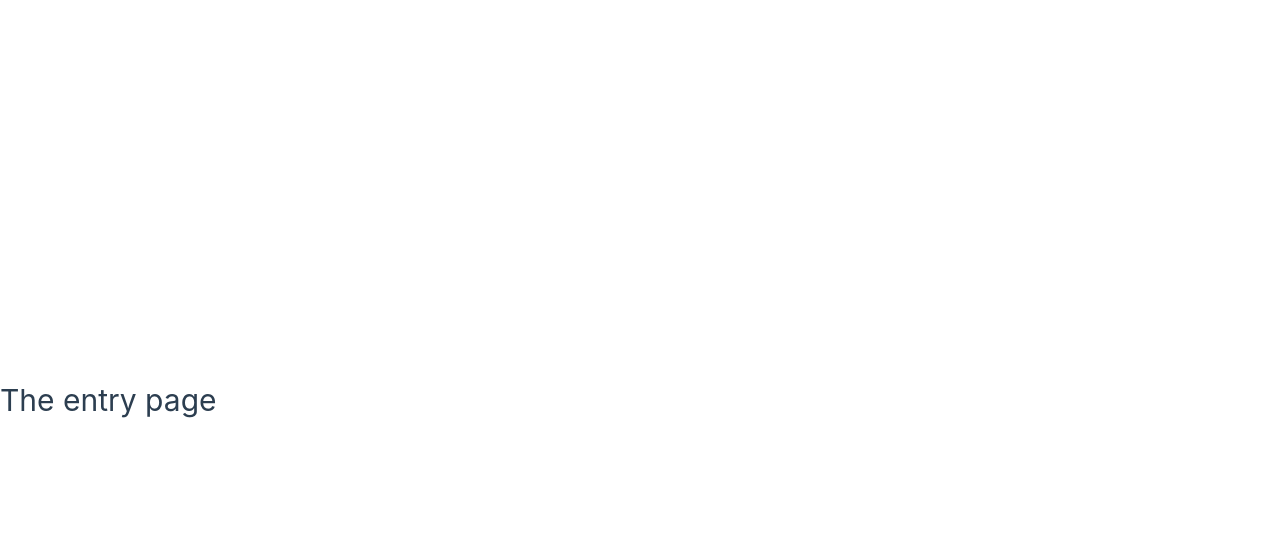
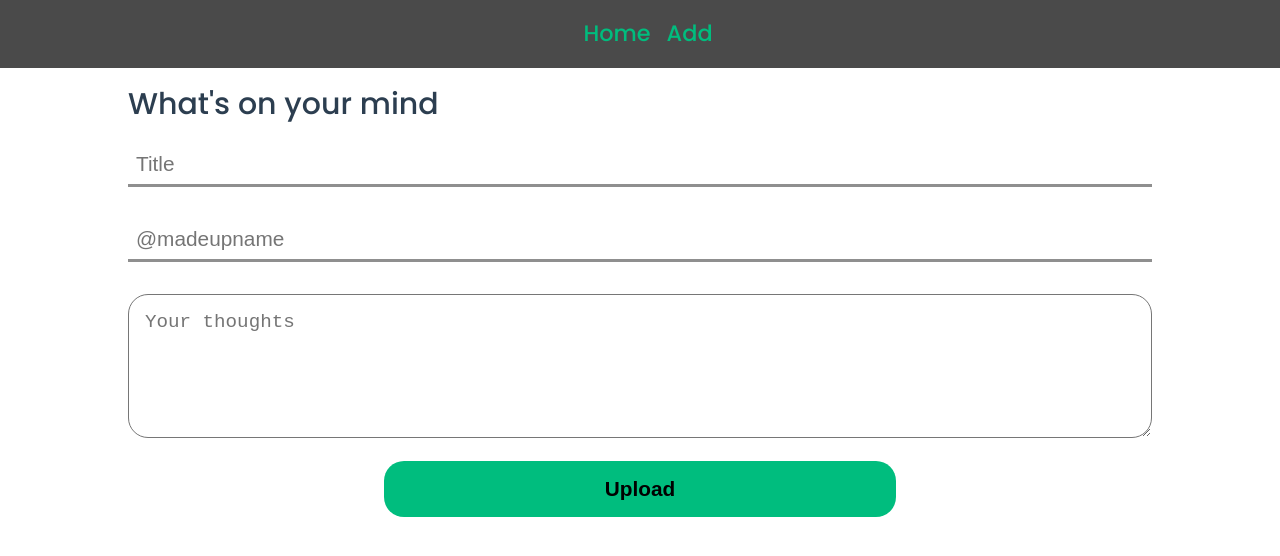
Before and after one commit to musaubrian/journal, a Vue app in the folder journal-vue/: page /entry in a window 1280 px wide. Shown: the top 556 px of the page. Built offline with nearby package versions, Linux system fonts and the light colour scheme.

Commit message:
Chore: implement upload form

```diff
--- a/journal-vue/index.html
+++ b/journal-vue/index.html
@@ -4,7 +4,10 @@
     <meta charset="UTF-8">
     <link rel="icon" href="/favicon.ico">
     <meta name="viewport" content="width=device-width, initial-scale=1.0">
-    <title>Vite App</title>
+    <link rel="preconnect" href="https://fonts.googleapis.com">
+<link rel="preconnect" href="https://fonts.gstatic.com" crossorigin>
+<link href="https://fonts.googleapis.com/css2?family=Poppins:wght@500&display=swap" rel="stylesheet">
+    <title>OpenJournal</title>
   </head>
   <body>
     <div id="app"></div>
--- a/journal-vue/src/App.vue
+++ b/journal-vue/src/App.vue
@@ -1,7 +1,9 @@
 <script setup>
 import { RouterLink, RouterView } from 'vue-router'
+import NavBar from './components/NavBar.vue';
 </script>
 
 <template>
+  <NavBar/>
   <RouterView />
 </template>
--- a/journal-vue/src/assets/base.css
+++ b/journal-vue/src/assets/base.css
@@ -64,8 +64,7 @@ body {
   background: var(--color-background);
   transition: color 0.5s, background-color 0.5s;
   line-height: 1.6;
-  font-family: Inter, -apple-system, BlinkMacSystemFont, 'Segoe UI', Roboto, Oxygen, Ubuntu,
-    Cantarell, 'Fira Sans', 'Droid Sans', 'Helvetica Neue', sans-serif;
+  font-family: 'Poppins', sans-serif;
   font-size: 15px;
   text-rendering: optimizeLegibility;
   -webkit-font-smoothing: antialiased;
--- a/journal-vue/src/assets/main.css
+++ b/journal-vue/src/assets/main.css
@@ -6,16 +6,3 @@ a,
   color: hsla(160, 100%, 37%, 1);
   transition: 0.4s;
 }
-
-@media (hover: hover) {
-  a:hover {
-    background-color: hsla(160, 100%, 37%, 0.2);
-  }
-}
-
-@media (min-width: 1024px) {
-  body {
-    display: flex;
-    place-items: center;
-  }
-}
--- /dev/null
+++ b/journal-vue/src/components/AddEntryForm.vue
@@ -0,0 +1,77 @@
+<template>
+    <div class="form-container">
+        <form action="">
+            <h1>What's on your mind</h1>
+
+            <input type="text" placeholder="Title" class="inputs" v-model="name">
+            <input type="text" placeholder="@madeupname" class="inputs" v-model="author">
+            <textarea rows="5" placeholder="Your thoughts" v-model="thoughts"></textarea>
+
+            <div class="button-container">
+                <button>Upload</button>
+            </div>
+        </form>
+    </div>
+
+</template>
+
+<script>
+export default {
+    data () {
+        return {
+            name: '',
+            author: '',
+            thoughts: ''
+        }
+    }
+}
+</script>
+
+<style>
+.form-container {
+    width: 100%;
+    display: flex;
+    flex-direction: column;
+    flex-wrap: nowrap;
+    justify-content: center;
+    align-items: center;
+}
+form {
+    width: 80%;
+}
+.inputs {
+    width: 100%;
+    border: none;
+    border-bottom: 3px solid var(--vt-c-divider-dark-1);
+    background-color: transparent;
+    font-size: 1.3rem;
+    color: var(--vtc-c-white-mute);
+    padding: 0.5rem;
+    margin-top: 1rem;
+    margin-bottom: 1rem;
+}
+textarea {
+    margin-top: 1rem;
+    background-color: transparent;
+    border-radius: 20px;
+    padding: 1rem;
+    color: var(--vtc-c-white-mute);
+    font-size: 1.2rem;
+    width: 100%;
+}
+.button-container {
+    display: flex;
+    justify-content: center;
+    align-items: center;
+    margin-top: 1rem;
+}
+button {
+    width: 50%;
+    border-radius: 20px;
+    padding: 1rem;
+    border: none;
+    font-size: 1.3rem;
+    font-weight: 550;
+    background-color: hsla(160, 100%, 37%, 1);
+}
+</style>
--- /dev/null
+++ b/journal-vue/src/components/NavBar.vue
@@ -0,0 +1,58 @@
+<script setup>
+import { RouterLink } from 'vue-router';
+</script>
+
+<template>
+    <nav>
+        <div>
+            <ul class="links">
+                <li>
+                    <RouterLink to="/">Home</RouterLink>
+                </li>
+                <li>
+                    <RouterLink to="/entry">Add</RouterLink>
+                </li>
+            </ul>
+        </div>
+
+    </nav>
+</template>
+
+<style scoped>
+nav {
+    width: 100%;
+    display: flex;
+    justify-content: center;
+    align-items: center;
+    background-color: #181818c7;
+    position: fixed;
+    top: 0;
+    left: 0;
+    backdrop-filter: blur(1);
+}
+div {
+    width: 80%;
+    display: flex;
+    align-items: center;
+    justify-content: center;
+}
+.links {
+    width: 100%;
+    padding: 1rem;
+    display: flex;
+    flex-direction: row;
+    flex-wrap: nowrap;
+    list-style: none;
+    justify-content: center;
+    align-items: center;
+}
+li {
+    font-size: 1.4rem;
+    padding-left: 1rem;
+}
+a:hover {
+    transition: 650ms;
+    text-decoration: overline;
+    font-size: 1.5rem;
+}
+</style>
--- a/journal-vue/src/router/index.js
+++ b/journal-vue/src/router/index.js
@@ -13,9 +13,6 @@ const router = createRouter({
     {
       path: '/entry',
       name: 'add_entry',
-      // route level code-splitting
-      // this generates a separate chunk (About.[hash].js) for this route
-      // which is lazy-loaded when the route is visited.
       component: AddEntryView
     }
   ]
--- /dev/null
+++ b/journal-vue/src/supabase.js
@@ -0,0 +1,6 @@
+import { createClient } from "@supabase/supabase-js";
+
+const supabaseUrl = import.meta.env.VITE_SUPABASE_URL
+const supabaseAnonKey = import.meta.env.VITE_SUPABASE_ANON_KEY
+
+export const supabase = createClient(supabaseUrl, supabaseAnonKey)
--- a/journal-vue/src/views/AddEntryView.vue
+++ b/journal-vue/src/views/AddEntryView.vue
@@ -1,3 +1,15 @@
+<script setup>
+    import AddEntryFormVue from '../components/AddEntryForm.vue';
+</script>
+
 <template>
-    <h1>The entry page</h1>
+    <div class="entryview">
+        <AddEntryFormVue />
+    </div>
 </template>
+
+<style scoped>
+.entryview {
+    margin-top: 5rem;
+}
+</style>
--- a/journal-vue/src/views/HomePageView.vue
+++ b/journal-vue/src/views/HomePageView.vue
@@ -1,3 +1,11 @@
 <template>
-    <h1>homepage view</h1>
+    <div class="homepage">
+        <h1>homepage</h1>
+    </div>
 </template>
+
+<style scoped>
+.homepage {
+    margin-top: 5rem;
+}
+</style>
```
Also changed, not shown: journal-vue/src/assets/logo.svg (deleted), 1 other file (tests, documents, lock files or other folders).
